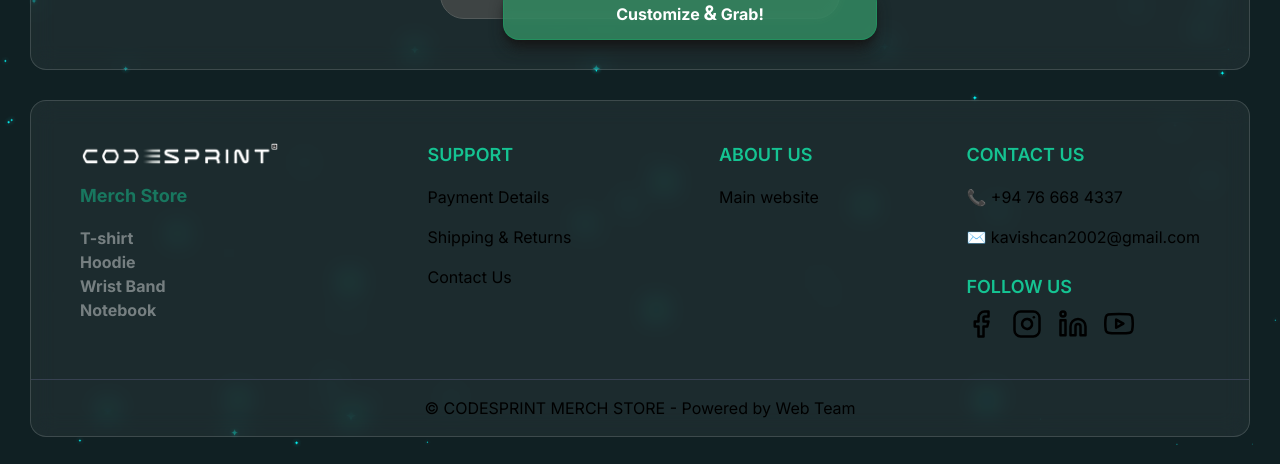
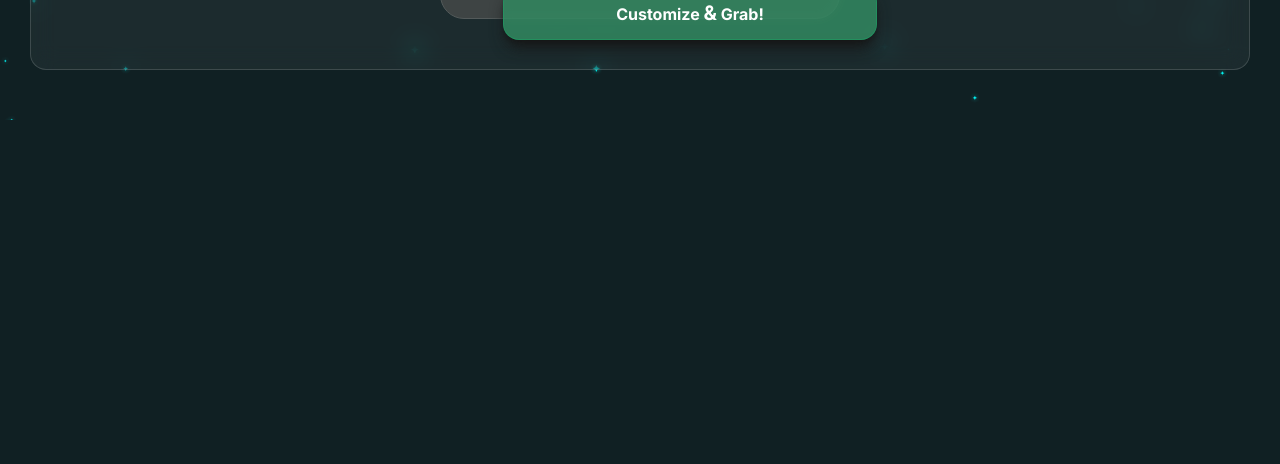
Before and after one commit to cipherdragon/codesprint-store, a Next.js app: page / in a window 1280 px wide. Shown: the part 2231-2695 px from the top of the page. After the commit the page ends 2351 px from the top, so only its background shows below. Built offline with nearby package versions, Linux system fonts and the light colour scheme.

Commit message:
removed site footer temporarily

```diff
--- a/src/app/layout.tsx
+++ b/src/app/layout.tsx
@@ -19,7 +19,8 @@ export default function RootLayout({ children }: RootLayoutProps) {
       <body className={inter.className}>
         <SiteHeader />
         {children}
-        <SiteFooter />
+        <div className="h-[50px]"></div>
+        {/* <SiteFooter /> */}
       </body>
     </html>
   );
```
